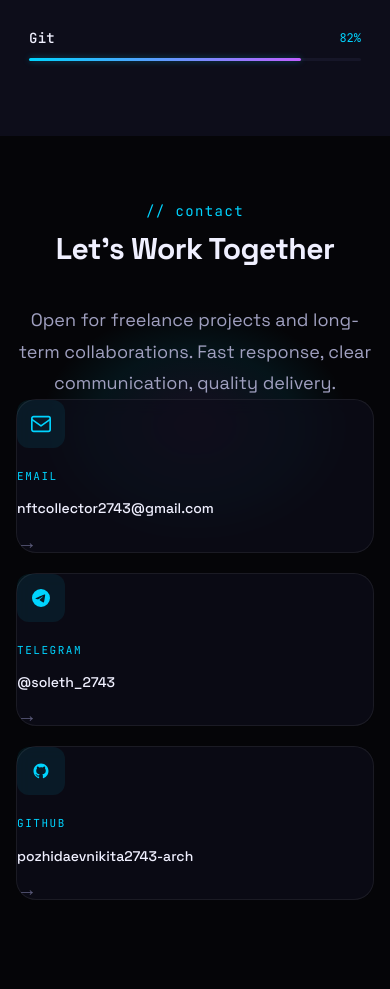
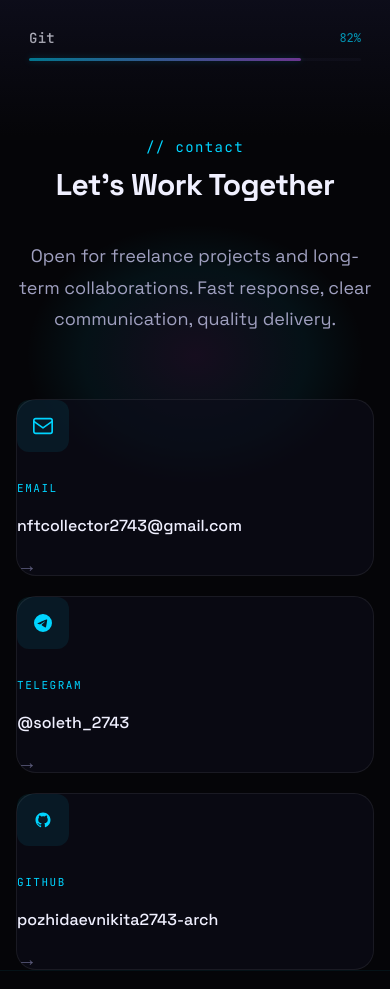
Before and after one commit to pozhidaevnikita2743-arch/portfolio, a Next.js app: page / in a window 390 px wide. Shown: the part 2780-3769 px from the top of the page. Built offline with nearby package versions, Linux system fonts and the light colour scheme.

Commit message:
fix: contact section height, card sizing, smooth skills→contact transition

```diff
--- a/app/page.module.css
+++ b/app/page.module.css
@@ -294,36 +294,37 @@
   gap: var(--sp-6) var(--sp-12);
 }
 
+/* ── Skills → Contact transition ────────────────────────────────── */
+.skillsSection::after {
+  content: '';
+  position: absolute;
+  bottom: 0; left: 0; right: 0;
+  height: 140px;
+  background: linear-gradient(to bottom, transparent, var(--bg-void));
+  pointer-events: none;
+  z-index: 1;
+}
+
 /* ── Contact ────────────────────────────────────────────────────── */
 .contact {
-  padding: var(--sp-24) 0 var(--sp-32);
+  padding: var(--sp-32) 0 var(--sp-40);
   background: var(--bg-void);
   position: relative;
-  overflow: hidden;
-}
-
-.contact::before {
-  content: '';
-  position: absolute;
-  top: -80px; left: 0; right: 0;
-  height: 80px;
-  background: linear-gradient(to bottom, var(--bg-elevated), var(--bg-void));
-  pointer-events: none;
 }
 
 .contact::after {
   content: '';
   position: absolute;
-  top: 20%;
+  top: 10%;
   left: 50%;
   transform: translateX(-50%);
-  width: 80vw;
-  height: 60vw;
+  width: 90vw;
+  height: 70vw;
   background: radial-gradient(
     ellipse at center,
-    rgba(191, 95, 255, 0.10) 0%,
-    rgba(0, 212, 255, 0.07) 45%,
-    transparent 70%
+    rgba(191, 95, 255, 0.09) 0%,
+    rgba(0, 212, 255, 0.06) 45%,
+    transparent 68%
   );
   pointer-events: none;
   z-index: 0;
@@ -339,7 +340,7 @@
   font-size: var(--text-lg);
   color: var(--text-secondary);
   max-width: 520px;
-  margin: 0 auto var(--sp-14);
+  margin: 0 auto var(--sp-16);
   line-height: 1.75;
 }
 
@@ -347,51 +348,49 @@
   display: grid;
   grid-template-columns: repeat(3, 1fr);
   gap: var(--sp-5);
-  max-width: 860px;
-  margin-inline: auto;
   text-align: left;
 }
 
 .contactCard {
   display: flex;
   flex-direction: column;
-  gap: var(--sp-3);
-  padding: var(--sp-8) var(--sp-7) var(--sp-7);
-  background: rgba(13, 13, 26, 0.7);
+  gap: var(--sp-4);
+  padding: var(--sp-10) var(--sp-8) var(--sp-9);
+  background: rgba(13, 13, 26, 0.6);
   border: 1px solid rgba(255, 255, 255, 0.07);
   border-radius: var(--r-xl);
   text-decoration: none;
   color: var(--text-primary);
+  min-height: 240px;
   transition:
     border-color 0.28s ease,
     box-shadow 0.28s ease,
     transform 0.28s ease,
     background 0.28s ease;
-  backdrop-filter: blur(8px);
 }
 
 .contactCard:hover {
   border-color: rgba(0, 212, 255, 0.28);
-  box-shadow: 0 0 40px rgba(0, 212, 255, 0.07), 0 12px 40px rgba(0, 0, 0, 0.4);
+  box-shadow: 0 0 40px rgba(0, 212, 255, 0.07), 0 16px 48px rgba(0, 0, 0, 0.5);
   background: rgba(0, 212, 255, 0.03);
-  transform: translateY(-5px);
+  transform: translateY(-6px);
 }
 
 .contactCardIcon {
-  width: 48px;
-  height: 48px;
+  width: 52px;
+  height: 52px;
   display: flex;
   align-items: center;
   justify-content: center;
   background: rgba(0, 212, 255, 0.08);
   border-radius: var(--r-lg);
   color: var(--neon-teal);
-  margin-bottom: var(--sp-2);
+  margin-bottom: var(--sp-3);
   transition: background 0.28s ease;
 }
 
 .contactCard:hover .contactCardIcon {
-  background: rgba(0, 212, 255, 0.14);
+  background: rgba(0, 212, 255, 0.15);
 }
 
 .contactCardPlatform {
@@ -403,7 +402,7 @@
 }
 
 .contactCardHandle {
-  font-size: var(--text-sm);
+  font-size: var(--text-base);
   color: var(--text-primary);
   font-weight: 500;
   overflow-wrap: break-word;
@@ -420,7 +419,7 @@
 
 .contactCard:hover .contactCardArrow {
   color: var(--neon-teal);
-  transform: translateX(5px);
+  transform: translateX(6px);
 }
 
 /* ── Footer ─────────────────────────────────────────────────────── */
@@ -458,8 +457,8 @@
   /* About: reduce vertical padding */
   .about { padding: var(--sp-16) 0; }
 
-  /* Skills/Contact: reduce padding */
   .skillsSection { padding: var(--sp-16) 0; }
-  .contact       { padding: var(--sp-16) 0 var(--sp-24); }
+  .contact       { padding: var(--sp-20) 0 var(--sp-28); }
   .contactCards  { grid-template-columns: 1fr; }
+  .contactCard   { min-height: auto; }
 }
```
